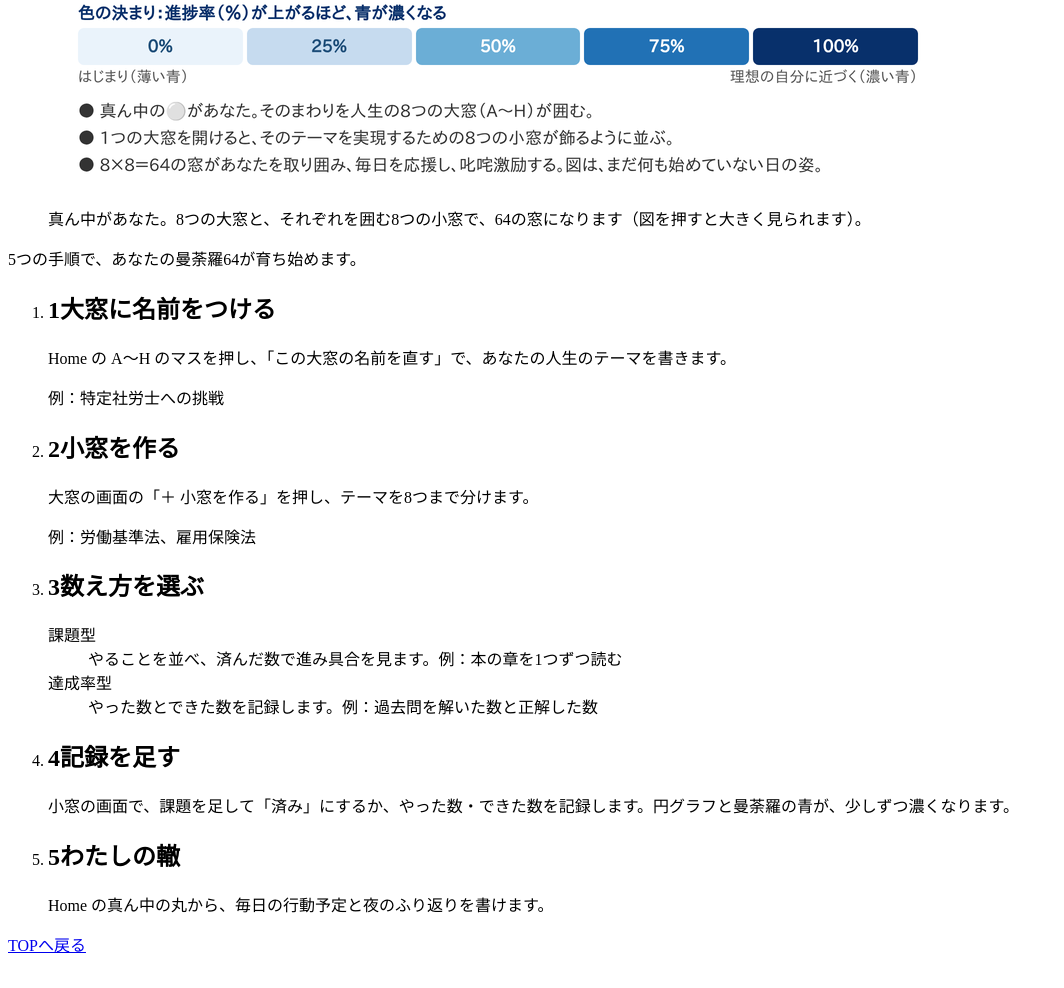
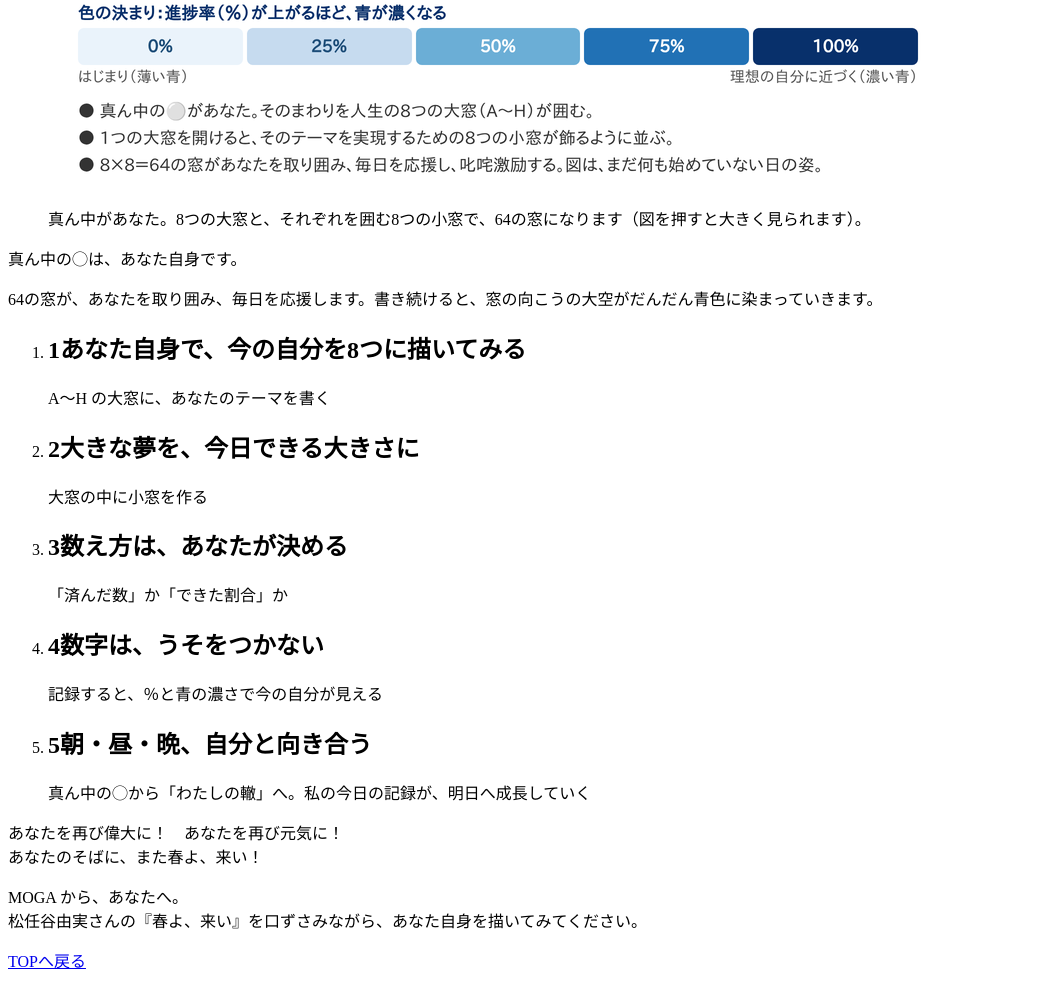
Before and after one commit to yoshiaki-ogita/moga, a Rails app: page /guide in a window 1280 px wide. Shown: the part 1049-2037 px from the top of the page, without its empty margins (0-1064 px from the left). Before the commit the page ends 2002 px from the top, so only its background shows below. Run offline with Rails 7, Linux system fonts and the light colour scheme; some libraries are stand-ins or nearby versions.

Commit message:
feat: 使い方の画面を作者が決めた呼びかけの言葉（案2）にする（#115）
Co-Authored-By: Claude Opus 5.5 <noreply@anthropic.com>
Claude-Session: https://claude.ai/code/session_01CXsYzmkK5C4auA9quwaQEY

```diff
--- a/app/views/static_pages/guide.html.erb
+++ b/app/views/static_pages/guide.html.erb
@@ -15,37 +15,37 @@
     <figcaption class="guide-figure__caption">真ん中があなた。8つの大窓と、それぞれを囲む8つの小窓で、64の窓になります（図を押すと大きく見られます）。</figcaption>
   </figure>
 
-  <p class="guide__lead">5つの手順で、あなたの曼荼羅64が育ち始めます。</p>
+  <%# 呼びかけの言葉（2026-11-20 作者が決めた「案2」）。細かい書き方は各画面の説明に任せ、まず窓に自分を重ねてもらう %>
+  <p class="guide__catch">真ん中の◯は、あなた自身です。</p>
+  <p class="guide__lead">64の窓が、あなたを取り囲み、毎日を応援します。書き続けると、窓の向こうの大空がだんだん青色に染まっていきます。</p>
 
   <ol class="guide-steps">
     <li class="guide-steps__item">
-      <h2 class="guide-steps__heading"><span class="guide-steps__number">1</span>大窓に名前をつける</h2>
-      <p>Home の A〜H のマスを押し、「この大窓の名前を直す」で、あなたの人生のテーマを書きます。</p>
-      <p class="guide-steps__example">例：特定社労士への挑戦</p>
+      <h2 class="guide-steps__heading"><span class="guide-steps__number">1</span>あなた自身で、今の自分を8つに描いてみる</h2>
+      <p>A〜H の大窓に、あなたのテーマを書く</p>
     </li>
     <li class="guide-steps__item">
-      <h2 class="guide-steps__heading"><span class="guide-steps__number">2</span>小窓を作る</h2>
-      <p>大窓の画面の「＋ 小窓を作る」を押し、テーマを8つまで分けます。</p>
-      <p class="guide-steps__example">例：労働基準法、雇用保険法</p>
+      <h2 class="guide-steps__heading"><span class="guide-steps__number">2</span>大きな夢を、今日できる大きさに</h2>
+      <p>大窓の中に小窓を作る</p>
     </li>
     <li class="guide-steps__item">
-      <h2 class="guide-steps__heading"><span class="guide-steps__number">3</span>数え方を選ぶ</h2>
-      <dl class="guide-measures">
-        <dt>課題型</dt>
-        <dd>やることを並べ、済んだ数で進み具合を見ます。<span class="guide-steps__example">例：本の章を1つずつ読む</span></dd>
-        <dt>達成率型</dt>
-        <dd>やった数とできた数を記録します。<span class="guide-steps__example">例：過去問を解いた数と正解した数</span></dd>
-      </dl>
+      <h2 class="guide-steps__heading"><span class="guide-steps__number">3</span>数え方は、あなたが決める</h2>
+      <p>「済んだ数」か「できた割合」か</p>
     </li>
     <li class="guide-steps__item">
-      <h2 class="guide-steps__heading"><span class="guide-steps__number">4</span>記録を足す</h2>
-      <p>小窓の画面で、課題を足して「済み」にするか、やった数・できた数を記録します。円グラフと曼荼羅の青が、少しずつ濃くなります。</p>
+      <h2 class="guide-steps__heading"><span class="guide-steps__number">4</span>数字は、うそをつかない</h2>
+      <p>記録すると、％と青の濃さで今の自分が見える</p>
     </li>
     <li class="guide-steps__item">
-      <h2 class="guide-steps__heading"><span class="guide-steps__number">5</span>わたしの轍</h2>
-      <p>Home の真ん中の丸から、毎日の行動予定と夜のふり返りを書けます。</p>
+      <h2 class="guide-steps__heading"><span class="guide-steps__number">5</span>朝・昼・晩、自分と向き合う</h2>
+      <p>真ん中の◯から「わたしの轍」へ。私の今日の記録が、明日へ成長していく</p>
     </li>
   </ol>
+
+  <p class="guide__closing">あなたを再び偉大に！　あなたを再び元気に！<br>あなたのそばに、また春よ、来い！</p>
+
+  <%# MOGA からの心からのメッセージ（2026-11-19 作者）。曲名と歌い手の名前だけを書き、歌詞は載せない %>
+  <p class="guide__message">MOGA から、あなたへ。<br>松任谷由実さんの『春よ、来い』を口ずさみながら、あなた自身を描いてみてください。</p>
 
   <p class="guide__back">
     <% if logged_in? %>
```
Also changed, not shown: app/assets/stylesheets/guide.css (+23 -0 lines), spec/requests/guide_spec.rb (+11 -3 lines).
